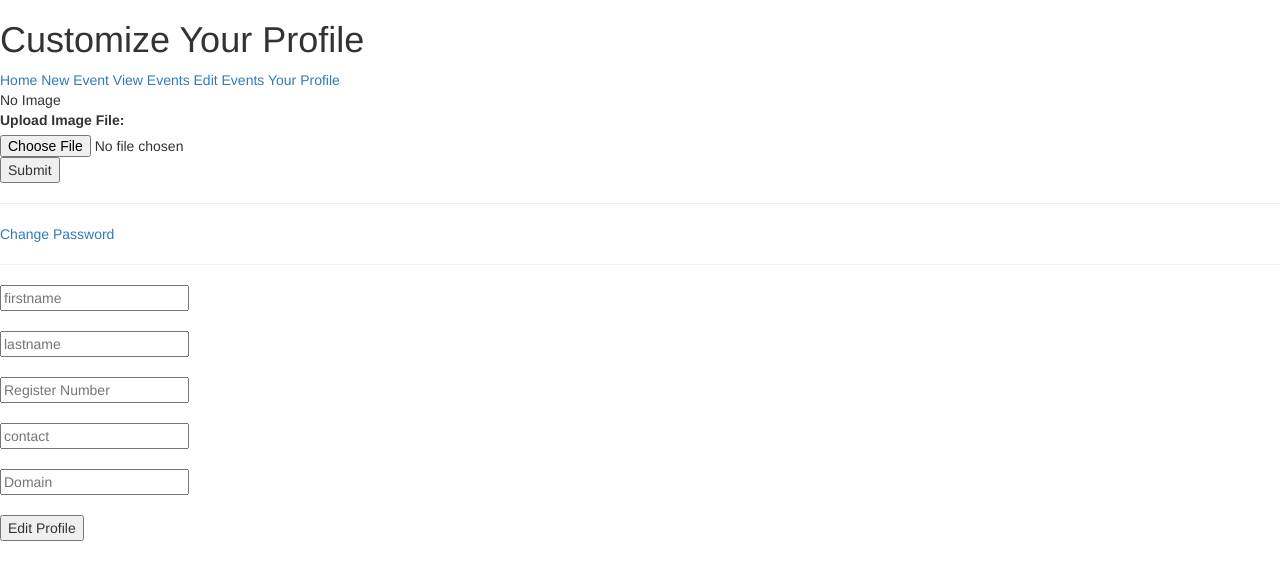
After one commit to rsunder10/contentuploader, a PHP site: page /profile/edit_profile.php in a window 1280 px wide. The commit adds this page. Shown: the top 580 px of the page. Run offline with PHP 8.4, Linux system fonts and the light colour scheme; the visitor is signed in with stand-in values (Sample User, id 1); some libraries are stand-ins or nearby versions.

Commit message:
Working on User Profile Module 2

```diff
--- /dev/null
+++ b/includes/include_user.php
@@ -0,0 +1,9 @@
+<?php
+require('../layout/header.php');
+require('../classes/db.php');
+if(!isset($_SESSION['user'])&&!isset($_SESSION['id'])){
+	header('Location:../index.php');
+}
+
+
+?>
--- /dev/null
+++ b/includes/navlinks.php
@@ -0,0 +1,7 @@
+<div>
+	<a href="../profile/user.php">Home</a>
+	<a href="#">New Event</a>
+	<a href="#">View Events</a>
+	<a href="#">Edit Events</a>
+	<a href="../profile/edit_profile.php">Your Profile</a>
+</div>
--- /dev/null
+++ b/js/single_upload_ajax.js
@@ -0,0 +1,20 @@
+$(document).ready(function (e) {
+	$("#uploadForm").on('submit',(function(e) {
+		e.preventDefault();
+		$.ajax({
+        	url: "../php_func/upload_ajax_single_image.php",
+			type: "POST",
+			data:  new FormData(this),
+			contentType: false,
+    	    cache: false,
+			processData:false,
+			success: function(data)
+		    {
+			$("#targetLayer").html(data);
+		    },
+		  	error: function()
+	    	{
+	    	}
+	   });
+	}));
+});
--- /dev/null
+++ b/js/update_valid.js
@@ -0,0 +1,156 @@
+function validatePhone(a) {
+    var filter = /^((\+[1-9]{1,4}[ \-]*)|(\([0-9]{2,3}\)[ \-]*)|([0-9]{2,4})[ \-]*)*?[0-9]{3,4}?[ \-]*[0-9]{3,4}?$/;
+    if (filter.test(a)) {
+        return true;
+    }
+    else {
+        return false;
+    }
+}
+function regno_valid(a){
+if(a=="")
+	return false;
+if(a.length>=8)
+	return true;
+else
+	return false;
+
+}
+function fl_valid(a){
+if(a=="")
+    return false;
+else
+    return true;
+
+}
+
+$(document).ready(function(e){
+    var first=false;
+    var last=false;
+    var domain=false;
+    var contact=false;
+    var regno=false;
+$('#changepass').hide();
+$('#show').click(function(e){
+  $('#changepass').toggle();
+});
+
+$('#contact').blur(function(e) {
+
+
+       if (validatePhone($(this).val())) {
+
+           $('#contact_status').html('Valid');
+
+           $('#contact').css('border-color', 'green');
+           contact=true;
+       }
+
+       else {
+if($(this).val()=="")
+            $('#contact_status').html('Cant Leave Empty');
+      else
+          $('#contact_status').html('Invalid');
+
+          $('#contact').css('border-color', 'red');
+          contact=false;
+       }
+
+    });
+
+$('#regno').blur(function(e) {
+
+
+       if(regno_valid($(this).val())) {
+
+           $('#regno_status').html('Valid');
+
+           $('#regno').css('border-color', 'green');
+           regno=true;
+       }
+
+       else {
+        if($(this).val()=="")
+            $('#regno_status').html('Cant Leave Empty');
+        else if($(this).val().length<8)
+                 $('#regno_status').html('Minimum Length Should be 8');
+
+          $('#regno').css('border-color', 'red');
+          regno=false;
+       }
+
+    });
+
+$('#first').blur(function(e) {
+
+
+       if(fl_valid($(this).val())) {
+
+           $('#first_status').html('Valid');
+
+           $('#first').css('border-color', 'green');
+           first=true;
+       }
+
+       else {
+        if($(this).val()=="")
+            $('#first_status').html('Cant Leave Empty');
+          $('#first').css('border-color', 'red');
+          first=false;
+       }
+
+    });
+
+
+
+$('#last').blur(function(e) {
+
+
+       if(fl_valid($(this).val())) {
+
+           $('#last_status').html('Valid');
+
+           $('#last').css('border-color', 'green');
+           last=true;
+       }
+
+       else {
+        if($(this).val()=="")
+            $('#last_status').html('Cant Leave Empty');
+          $('#last').css('border-color', 'red');
+          last=false;
+       }
+
+    });
+$('#domain').blur(function(e) {
+
+
+       if(fl_valid($(this).val())) {
+
+           $('#domain_status').html('Valid');
+
+           $('#domain').css('border-color', 'green');
+           domain=true;
+       }
+
+       else {
+        if($(this).val()=="")
+            $('#domain_status').html('Cant Leave Empty');
+          $('#domain').css('border-color', 'red');
+          domain=false;
+       }
+
+    });
+
+
+
+    $('#form').submit(function(event) {
+        if(first==true && last==true  && contact==true  && domain==true && regno==true){
+        return;
+        }
+    $('#mainerror').html('Full The Form Completely Without Any Error');
+            event.preventDefault()
+    });
+
+
+});
--- /dev/null
+++ b/profile/edit_profile.php
@@ -0,0 +1,80 @@
+<?php
+require('../layout/header.php');
+require('../includes/include_user.php');
+?>
+<h1>Customize Your Profile</h1>
+<?php require('../includes/navlinks.php'); ?>
+
+<form id="uploadForm" action="../phpfunc/upload_ajax_single_image.php" method="post">
+<div id="targetLayer">No Image</div>
+<div id="uploadFormLayer">
+<label>Upload Image File:</label><br/>
+<input name="userImage" type="file" />
+<input type="submit" value="Submit"  />
+</form>
+<hr/>
+<a id="show" style="cursor:pointer;">Change Password</a>
+<form role="form" method="post" action="php_func/update_valid.php" autocomplete="off" id="changepass">
+
+	<div>
+		<input id="prev" type="password" name="prev" placeholder="Previous Password">
+		<div id="prev_status"></div>
+	</div>
+	</br>
+
+	<div>
+		<input id="pass1" type="password" name="pass1" placeholder="password">
+		<div id="pass1_status"></div>
+	</div>
+	<br/>
+	<div>
+		<input id="pass2" type="password" name="pass2" placeholder="confirm password">
+		<div id="pass2_status"></div>
+	</div>
+	<br/>
+	<input type="submit" value="Change Password" id="sub2"/>
+</form>
+
+<hr/>
+<form role="form" method="post" action="php_func/update_valid.php" autocomplete="off" id="form">
+
+	<div>
+		<input id="first" type="text" name="first" placeholder="firstname" required >
+		<div id="first_status"></div>
+	</div>
+	<br/>
+	<div>
+		<input id="last" type="text" name="last" placeholder="lastname" required>
+		<div id="last_status"></div>
+	</div>
+	<br/>
+	<div>
+		<input id="regno" type="text" name="regno" placeholder="Register Number" required >
+		<div id="regno_status"></div>
+	</div>
+	<br/>
+	<div>
+		<input id="contact" type="tel" name="contact" placeholder="contact" required>
+		<div id="contact_status"></div>
+	</div>
+	<br/>
+	<div>
+		<input id="domain" type="text" name="domain" placeholder="Domain" required>
+		<div id="domain_status"></div>
+	</div>
+	<br/>
+
+<input type="submit" value="Edit Profile" id ="submit">
+<br/>
+<div id="mainerror"></div>
+</form>
+
+
+
+
+
+<script src="../js/single_upload_ajax.js"></script>
+<script src="../js/update_valid.js"></script>
+<?php
+	require('../layout/footer.php');
+?>
```
Also changed, not shown: php_func/upload_ajax_single_image.php (added, +17 -0 lines), profile/user.php (+13 -12 lines), db_man/profile_edit.php (added), img/unknown.jpg (added), php_func/update_valid.php (added).
